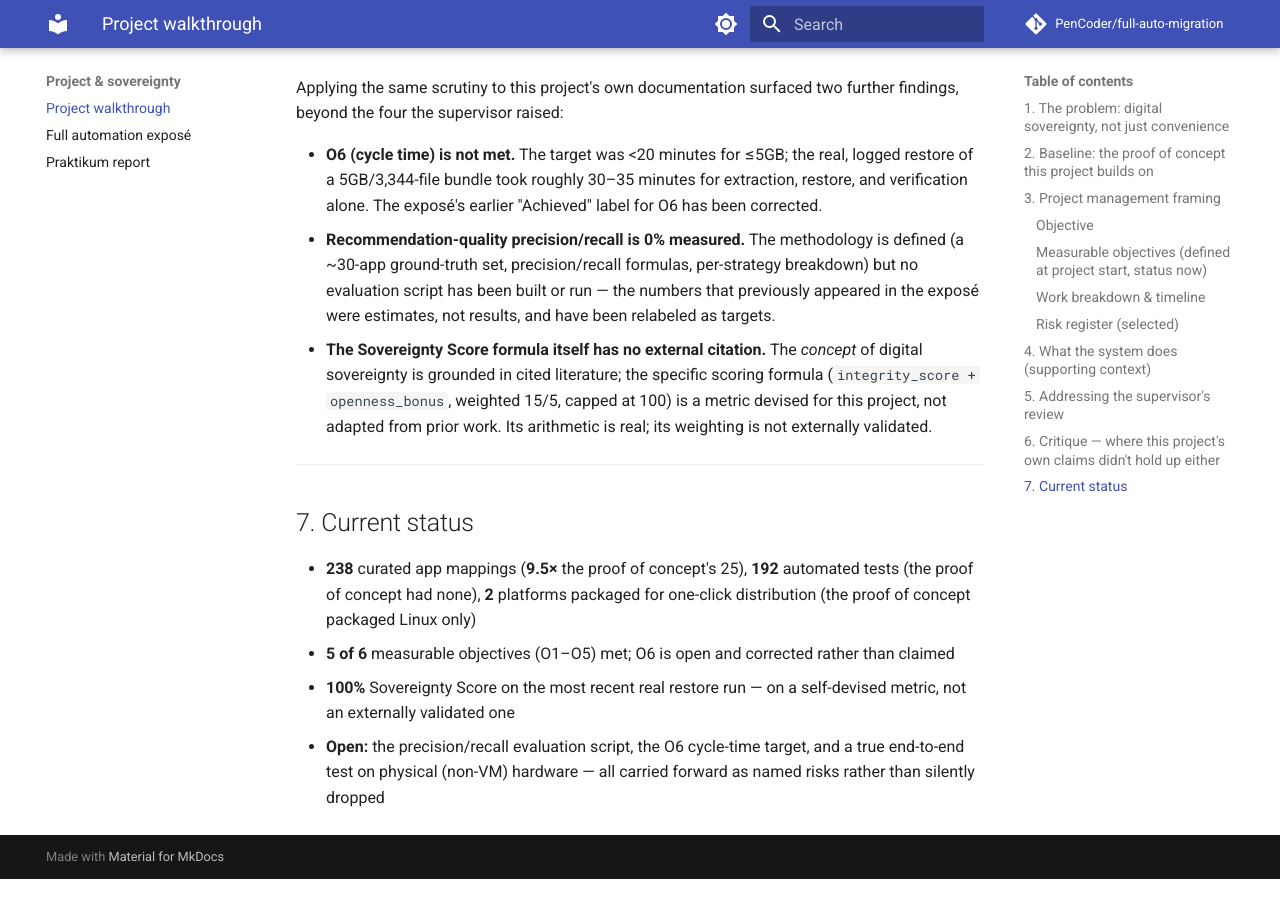
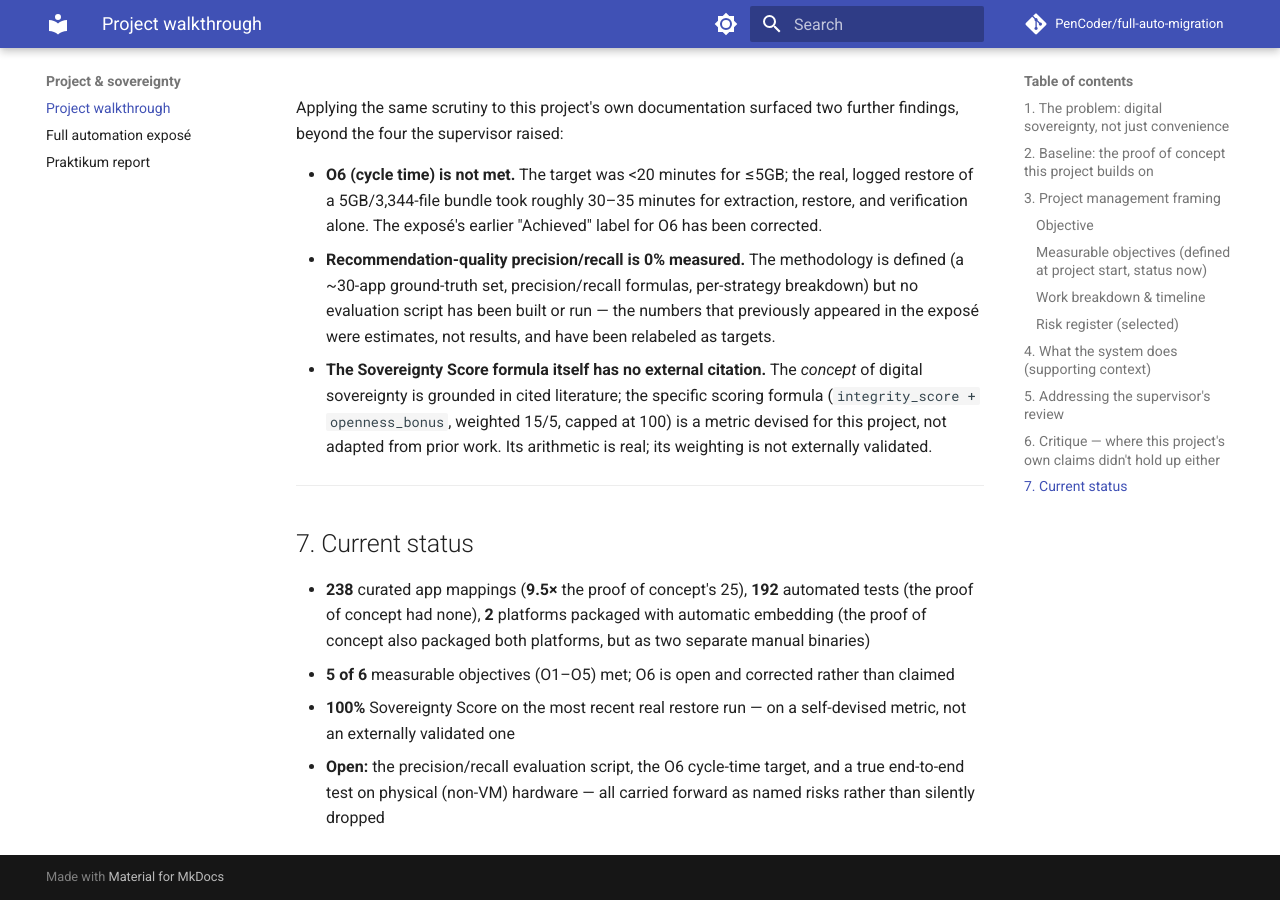
Before and after one commit to PenCoder/full-auto-migration, an MkDocs documentation site: the page built from docs/PROJECT_WALKTHROUGH.md, in a window 1280 px wide and 900 px high, scrolled down 4724 px. Built offline with MkDocs 1.6.1 and Material for MkDocs 9.7.7, drawn with Linux system fonts in a browser that asks for light colours; comment, search, counter and statistics services are not loaded; before the commit the page ends 5603 px from its top, so only the background shows below that; some of the changed text lies outside the part shown.

Commit message:
Correct packaging claim: POC packaged both platforms, just manually
The deck and walkthrough doc claimed the proof of concept packaged
Linux only. Per correction: it packaged both Windows and Linux, as two
separate manually-built binaries with no auto-embedding -- that's the
actual distinguishing fact vs this project's auto-embed mechanism, not
platform count. Fixed slide 8's icon row, slide 18's comparison table,
and both references in PROJECT_WALKTHROUGH.md.

```diff
--- a/docs/PROJECT_WALKTHROUGH.md
+++ b/docs/PROJECT_WALKTHROUGH.md
@@ -48,7 +48,7 @@
 | Desktop shortcuts | Not present | Implemented, with full undo | new capability |
 | Reset / undo a restore | Not present | Implemented (files, shortcuts, settings, opt-in apps) | new capability |
 | Completeness scoring | None — restore just logs pass/fail | Sovereignty Score + JSON/Markdown/HTML report | new capability (self-devised metric — see §6) |
-| Packaging | Linux only, one binary | Both platforms; Linux binary auto-embeds into every Windows-built bundle | Linux-only → cross-platform |
+| Packaging | Both platforms, built and managed as two separate manual binaries | Both platforms; Linux binary auto-embeds into every Windows-built bundle | manual → automatic |
 | `apt-get install` reliability | One atomic batch call, no fallback, no timeout, failures silently logged and ignored | Per-package fallback + 120s timeout | defect inherited from baseline, found and fixed |
 
 **One nuance kept precise rather than overstated:** the original explicitly documents its CLI
@@ -153,8 +153,8 @@
 ## 7. Current status
 
 - **238** curated app mappings (**9.5×** the proof of concept's 25), **192** automated tests
-  (the proof of concept had none), **2** platforms packaged for one-click distribution (the
-  proof of concept packaged Linux only)
+  (the proof of concept had none), **2** platforms packaged with automatic embedding (the
+  proof of concept also packaged both platforms, but as two separate manual binaries)
 - **5 of 6** measurable objectives (O1–O5) met; O6 is open and corrected rather than claimed
 - **100%** Sovereignty Score on the most recent real restore run — on a self-devised metric,
   not an externally validated one
```
Also changed, not shown: 1 other file.
